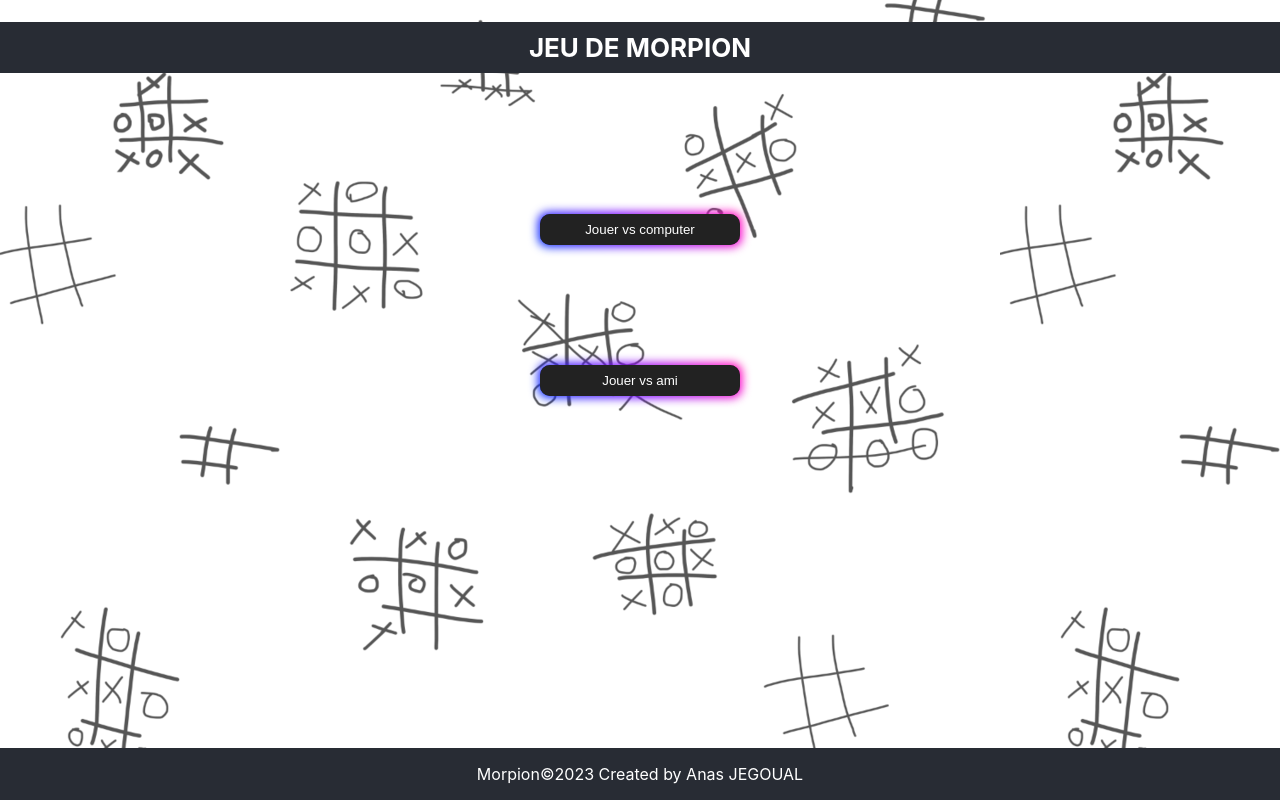
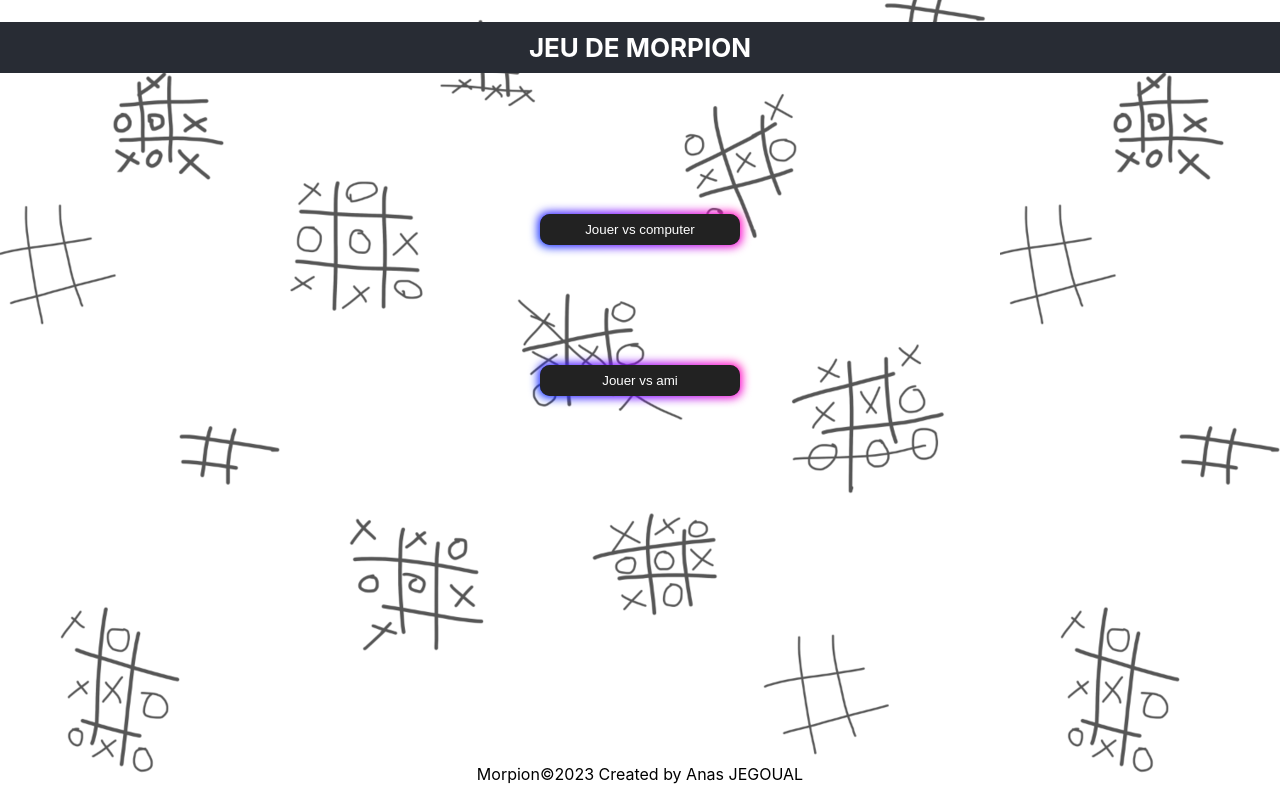
Before and after one commit to AnasJeg/morpion-game, a React (Create React App) app: page / in a window 1280 px wide. Built offline with nearby package versions, Linux system fonts and the light colour scheme.

Commit message:
prob btn footer

```diff
--- a/src/App.css
+++ b/src/App.css
@@ -32,7 +32,5 @@ h2 {
   left: 0;
   bottom: 0;
   width: 100%;
-  background-color: #282c34;
-  color: white;
   text-align: center;
 }
--- a/src/App.js
+++ b/src/App.js
@@ -7,6 +7,7 @@ function App() {
     <div className="App" >
       <h2>JEU DE MORPION</h2>
       <Game />
+      <br/><br/><br/>
      <Foot/>
     </div>
   );
--- a/src/components/Game.jsx
+++ b/src/components/Game.jsx
@@ -60,13 +60,11 @@ export default function Game(props) {
             <div>
               <h1>Player (x) vs computer (o) </h1>
               <ComputerPlayer />
-              Vous jouez contre l'ordinateur
             </div>
           ) : (
             <div>
               <h1>Player ({turn})</h1>
               <Board values={values} onClick={onClick} />
-              Vous jouez contre un ami
               {win ? (
                 <>
                   <h1 style={{color: "#10B981"}} >🎉 {win} is the winner 🎉</h1>
```
